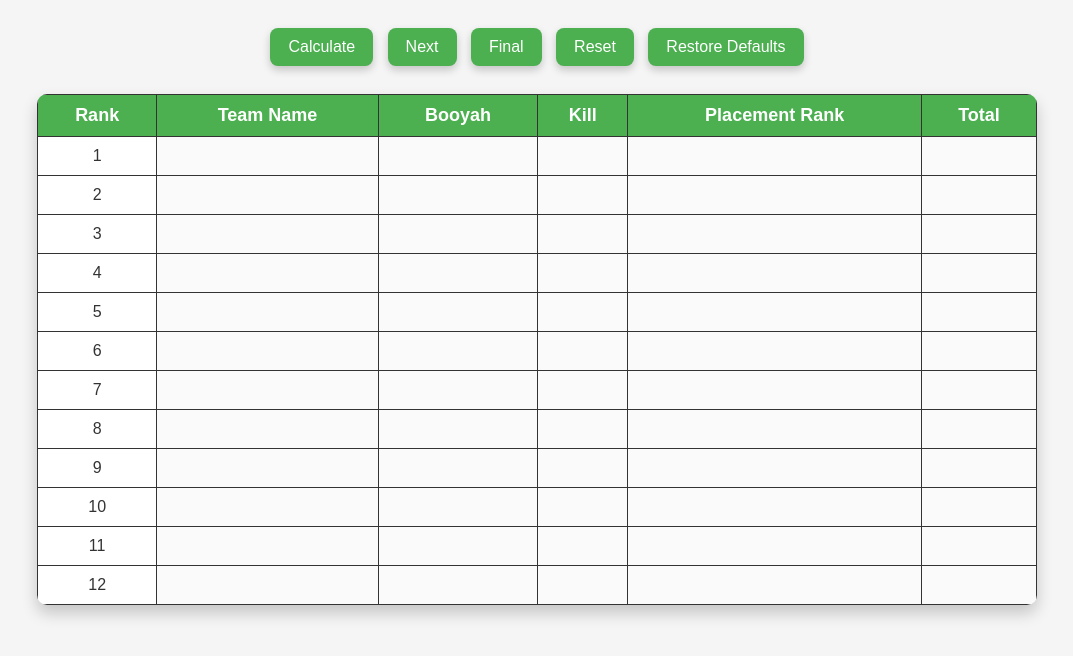
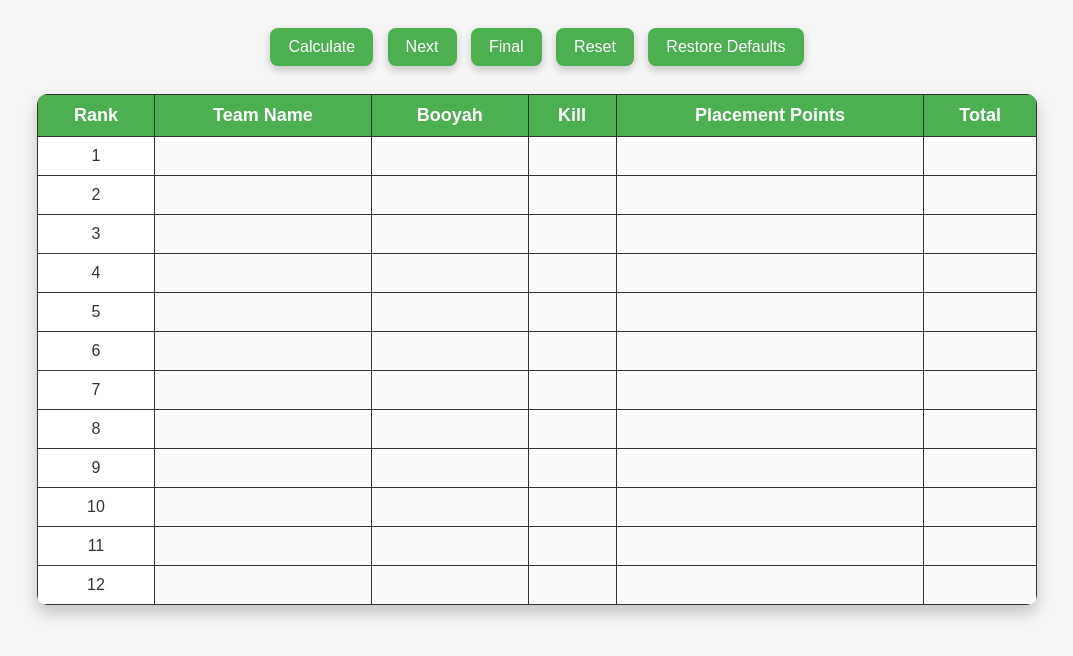
Before and after one commit to samie1500/Final-Points-Calculator, a plain HTML site: page index.html in a window 1280 px wide. Shown: the whole page, without its empty margins (103-1176 px from the left). Drawn offline with Linux system fonts and the light colour scheme.

Commit message:
Update index.html

```diff
--- a/index.html
+++ b/index.html
@@ -86,7 +86,7 @@
       <th>Team Name</th>
       <th>Booyah</th>
       <th>Kill</th>
-      <th>Placement Rank</th>
+      <th>Placement Points</th>
       <th>Total</th>
     </tr>
   </thead>
```
